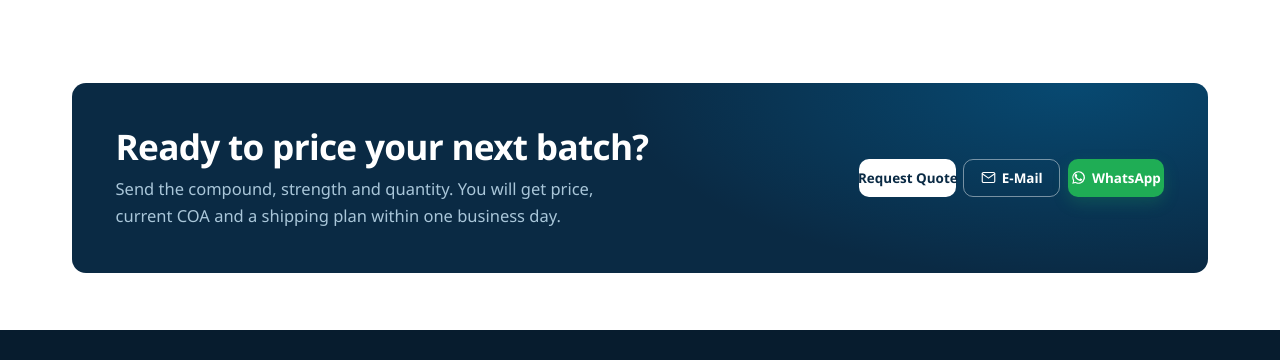
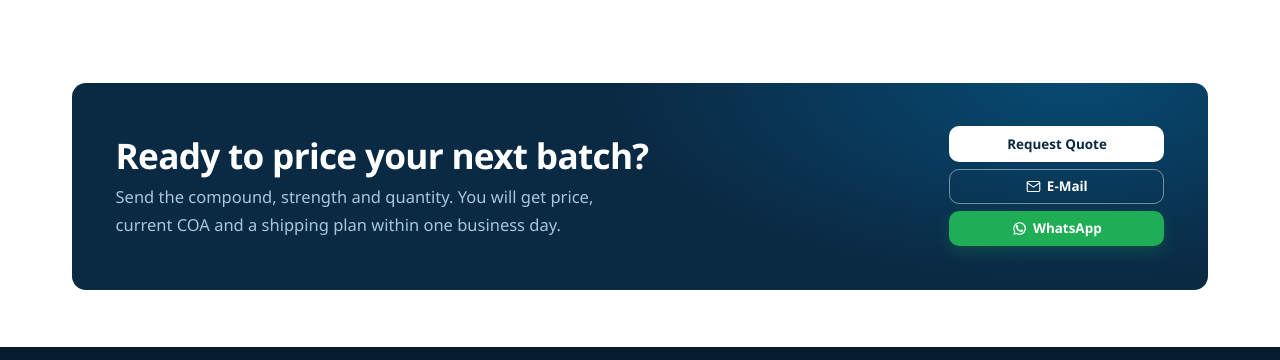
Before and after one commit to PolymerGroup/fousi, a plain HTML site: page about.html in a window 1280 px wide. Shown: the part 2460-2820 px from the top of the page. Drawn offline with Linux system fonts and the light colour scheme.

Commit message:
CTA band: stack the three buttons on desktop, keep the single row on mobile

```diff
--- a/assets/css/main.css
+++ b/assets/css/main.css
@@ -695,11 +695,11 @@ NEW = r"""/* ---------- 11b. Buy box (product page configurator) ---------- */
 
 /* three compact, equal buttons in the dark CTA band */
 .cta-actions {
-  display: grid; grid-template-columns: repeat(3, minmax(0, 1fr)); gap: .45rem;
-  width: 100%; max-width: 420px; justify-self: end;
+  display: grid; grid-template-columns: 1fr; gap: .4rem;
+  width: 100%; max-width: 215px; justify-self: end;
 }
 .cta-actions .btn {
-  width: 100%; justify-content: center; padding: .62rem .55rem;
+  width: 100%; justify-content: center; padding: .55rem .8rem;
   font-size: .84rem; gap: .35rem;
 }
 .cta-actions .btn svg { width: 15px; height: 15px; }
@@ -708,7 +708,10 @@ NEW = r"""/* ---------- 11b. Buy box (product page configurator) ---------- */
 
 @media (max-width: 940px) {
   .cta-band { grid-template-columns: 1fr; gap: 1.3rem; }
-  .cta-actions { max-width: none; justify-self: stretch; gap: .4rem; }
+  .cta-actions {
+    max-width: none; justify-self: stretch; gap: .4rem;
+    grid-template-columns: repeat(3, minmax(0, 1fr));
+  }
   .cta-actions .btn { font-size: .78rem; padding: .58rem .35rem; min-height: 42px; }
   .cta-actions .btn svg { width: 14px; height: 14px; }
 }
```
